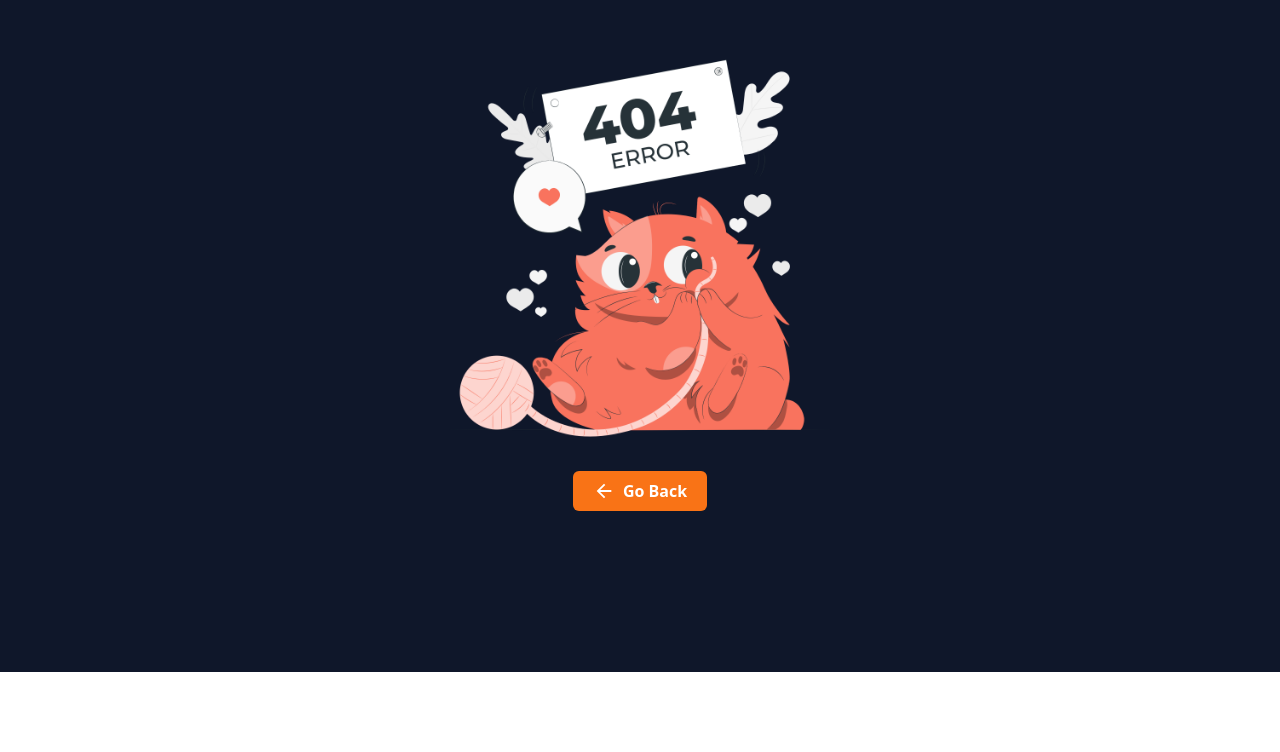
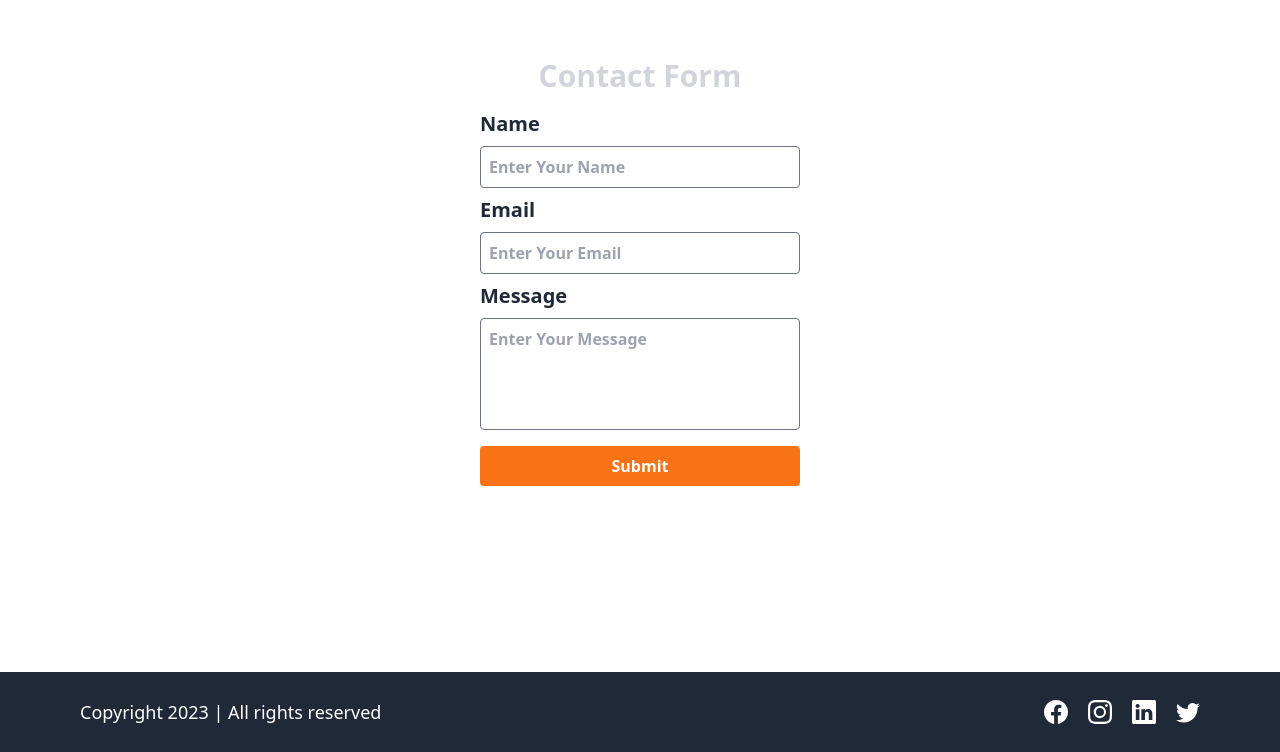
Before and after one commit to SatishK2022/LMS-Mern-App, a React (Vite) app in the folder client/: page /contact in a window 1280 px wide. Shown: the part 128-880 px from the top of the page. Before the commit the page ends 800 px from the top, so only its background shows below. Built offline with nearby package versions, Linux system fonts and the light colour scheme.

Commit message:
Added Contact Us Page

```diff
--- a/client/src/main.jsx
+++ b/client/src/main.jsx
@@ -5,6 +5,7 @@ import { createBrowserRouter, createRoutesFromElements, Route, RouterProvider }
 
 import AppLayout from "./App.jsx";
 import AboutUs from "./pages/AboutUs";
+import ContactUs from "./pages/ContactUs";
 import Home from "./pages/Home";
 import NotFound from "./pages/NotFound";
 
@@ -14,8 +15,9 @@ const router = createBrowserRouter(
       <Route path="/" element={<AppLayout />}>
         <Route path="" element={<Home />} />
         <Route path="/about" element={<AboutUs />} />
+        <Route path="/contact" element={<ContactUs />} />
       </Route>
-      <Route path="*" element={<NotFound />}/>
+      <Route path="*" element={<NotFound />} />
     </>
   )
 );
--- a/client/src/pages/AboutUs.jsx
+++ b/client/src/pages/AboutUs.jsx
@@ -1,9 +1,9 @@
 import AboutImage from '../assets/images/aboutMainImage.png'
-import steveJobs from '../assets/images/steveJobs.png'
 import apj from '../assets/images/apj.png'
 import billGates from '../assets/images/billGates.png'
 import einstein from '../assets/images/einstein.png'
 import nelsonMandela from '../assets/images/nelsonMandela.png'
+import steveJobs from '../assets/images/steveJobs.png'
 
 
 const AboutUs = () => {
--- /dev/null
+++ b/client/src/pages/ContactUs.jsx
@@ -0,0 +1,97 @@
+import axiosInstance from "axios"
+import { useState } from "react"
+import { toast } from 'react-hot-toast'
+
+const ContactUs = () => {
+    const [userInput, setUserInput] = useState({
+        name: "",
+        email: "",
+        message: ""
+    })
+
+    function handleInputChange(e) {
+        const {name, value} = e.target;
+        setUserInput({
+            ...userInput,
+            [name]: value
+        })
+    }
+
+    async function onFormSubmit(e) {
+        e.preventDefault();
+        if (!userInput.name || !userInput.email || !userInput.message) {
+            toast.error("All Fields are Mandatory!")
+            return;
+        }
+        if (!isEmail(userInput.email)) {
+            toast.error("Invalid Email!")
+            return;
+        }
+        try {
+            const response = axiosInstance.post("/contact", userInput);
+            toast.promise(response, {
+                loading: "Submitting you query...",
+                success: "Form Submitted Successfully!",
+                error: "Faild to Submit the Form"
+            });
+            const responseData = await response;
+            if (responseData?.data) {
+                setUserInput({
+                    name: "",
+                    email: "",
+                    message: ""
+                })
+            }
+        } catch (error) {
+            toast.error("Operation Faild...")
+        }
+
+    }
+
+  return (
+    <div className="h-screen flex items-center justify-center ">
+        <form onSubmit={onFormSubmit} noValidate className="flex flex-col items-center justify-center gap-2 rounded w-80">
+            <h1 className="text-3xl font-semibold text-gray-300 mb-2">Contact Form</h1>
+            <div className="w-full gap-2 flex flex-col font-semibold">
+                <label htmlFor="name" className="text-xl font-semibold">Name</label>
+                <input
+                    className="border border-gray-500 outline-none rounded px-2 py-2 bg-transparent focus:border-orange-500"
+                    type="text"
+                    id="name"
+                    name="name"
+                    placeholder="Enter Your Name"
+                    onChange={handleInputChange}
+                    value={userInput.name}
+                />
+            </div>
+            <div className="w-full gap-2 flex flex-col font-semibold">
+                <label htmlFor="email" className="text-xl font-semibold">Email</label>
+                <input
+                    className="border border-gray-500 outline-none rounded px-2 py-2 bg-transparent focus:border-orange-500"
+                    type="email"
+                    id="email"
+                    name="email"
+                    placeholder="Enter Your Email"
+                    onChange={handleInputChange}
+                    value={userInput.email}
+                />
+            </div>
+            <div className="w-full gap-2 flex flex-col font-semibold">
+                <label htmlFor="message" className="text-xl font-semibold">Message</label>
+                <textarea
+                    className="border border-gray-500 outline-none rounded px-2 py-2 bg-transparent focus:border-orange-500 resize-none h-28"
+                    type="email"
+                    id="message"
+                    name="message"
+                    placeholder="Enter Your Message"
+                    onChange={handleInputChange}
+                    value={userInput.message}
+                />
+            </div>
+            <button type="submit" className="w-full py-2 bg-orange-500 hover:bg-orange-600 rounded text-white font-semibold mt-2">Submit</button>
+        </form>
+    </div>
+  )
+}
+
+export default ContactUs
```
